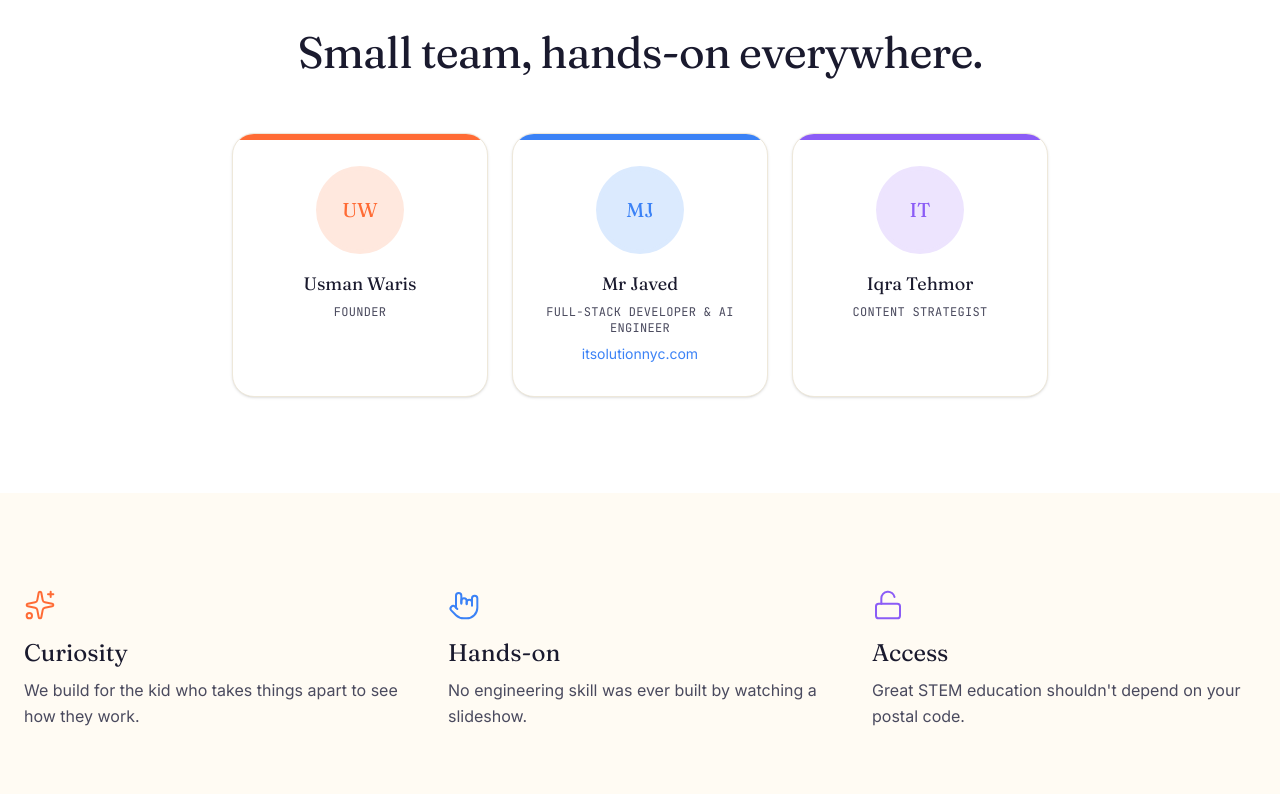
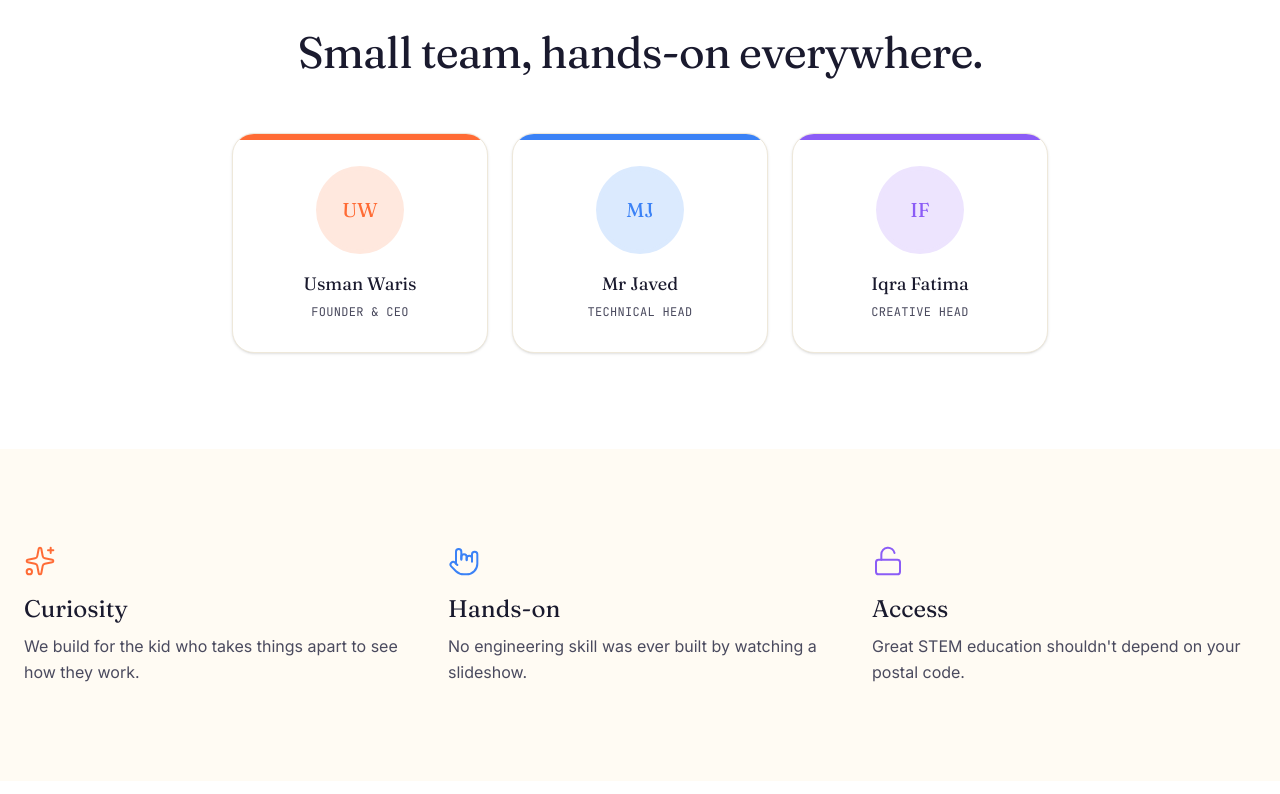
Before and after one commit to mrjaved121/bizmi, a Next.js app: page /about in a window 1280 px wide. Shown: the part 1726-2520 px from the top of the page. Built offline with nearby package versions, Linux system fonts and the light colour scheme; no server answers.

Commit message:
Update About page team: titles, and swap Iqra Tehmor for Iqra Fatima

```diff
--- a/app/(marketing)/about/page.tsx
+++ b/app/(marketing)/about/page.tsx
@@ -21,15 +21,14 @@ const STATS = [
 ];
 
 const TEAM = [
-  { initials: "UW", name: "Usman Waris", role: "Founder", color: "orange" },
+  { initials: "UW", name: "Usman Waris", role: "Founder & CEO", color: "orange" },
   {
     initials: "MJ",
     name: "Mr Javed",
-    role: "Full-Stack Developer & AI Engineer",
+    role: "Technical Head",
     color: "blue",
-    website: "itsolutionnyc.com",
   },
-  { initials: "IT", name: "Iqra Tehmor", role: "Content Strategist", color: "purple" },
+  { initials: "IF", name: "Iqra Fatima", role: "Creative Head", color: "purple" },
 ] as const;
 
 const TEAM_COLOR_STYLES: Record<(typeof TEAM)[number]["color"], { bar: string; ring: string; soft: string; text: string }> = {
@@ -143,16 +142,6 @@ export default function AboutPage() {
                     <p className="mt-1.5 font-mono text-xs uppercase tracking-wide text-ink-2">
                       {member.role}
                     </p>
-                    {"website" in member && member.website && (
-                      <a
-                        href={`https://${member.website}`}
-                        target="_blank"
-                        rel="noopener noreferrer"
-                        className={`mt-2 text-sm transition-colors hover:underline ${styles.text}`}
-                      >
-                        {member.website}
-                      </a>
-                    )}
                   </div>
                 </Reveal>
               );
```
